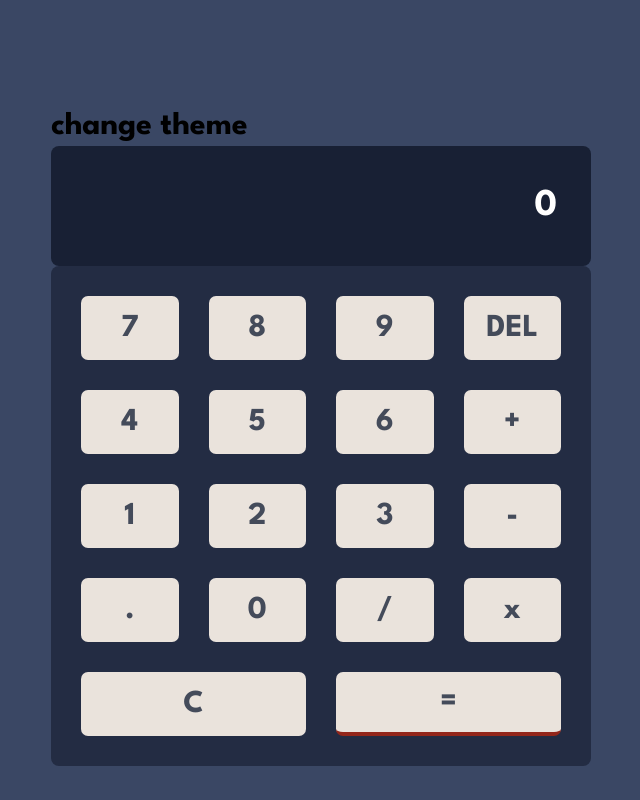
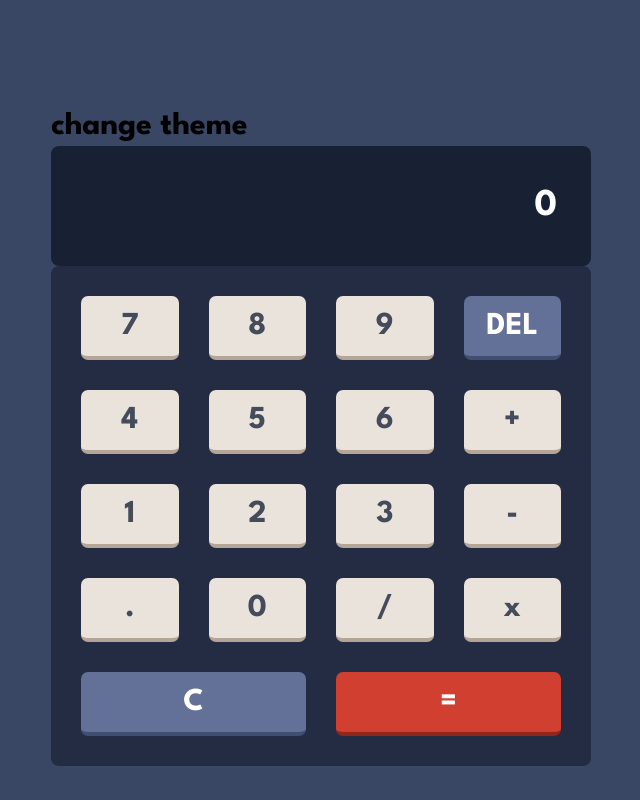
Before and after one commit to iskandar13abdurakhmonov/react-calculator, a React (Vite) app: page / in a window 1280 px wide. Shown: the whole page, without its empty margins (319-959 px from the left). Built offline with nearby package versions, Linux system fonts and the light colour scheme.

Commit message:
keys theme change done

```diff
--- a/src/components/Button.jsx
+++ b/src/components/Button.jsx
@@ -6,25 +6,31 @@ const Button = ({ value, onClick, theme }) => {
 
     return (
         <button
-            style={
-                theme === 'dark'
-                    ? {
-                          backgroundColor: 'hsl(30, 25%, 89%)',
-                          color: 'hsl(221, 14%, 31%)',
-                      }
-                    : theme === 'light'
-                    ? {
-                          backgroundColor: 'hsl(45, 7%, 89%)',
-                          color: 'hsl(60, 10%, 19%)',
-                      }
-                    : {
-                          backgroundColor: 'hsl(268, 47%, 21%)',
-                          color: 'hsl(52, 100%, 62%)',
-                      }
-            }
             className={`${styles.key} ${
                 value === '=' || value === 'C' ? styles.bottomKeys : ''
-            } ${value === '=' ? styles.keyRed : ''}`}
+            } ${
+                theme === 'dark'
+                    ? styles.darkKey
+                    : theme === 'light'
+                    ? styles.lightKey
+                    : styles.blueKey
+            } ${
+                value === '=' && theme === 'dark' ? styles.equalsDarkKey : ''
+            } ${value === 'C' && theme === 'dark' ? styles.resetDarkKey : ''} ${
+                value === 'DEL' && theme === 'dark' ? styles.deleteDarkKey : ''
+            } ${
+                value === '=' && theme === 'light' ? styles.equalsLightKey : ''
+            } ${
+                value === 'C' && theme === 'light' ? styles.resetLightKey : ''
+            } ${
+                value === 'DEL' && theme === 'light'
+                    ? styles.deleteLightKey
+                    : ''
+            } ${
+                value === '=' && theme === 'blue' ? styles.equalsBlueKey : ''
+            } ${value === 'C' && theme === 'blue' ? styles.resetBlueKey : ''} ${
+                value === 'DEL' && theme === 'blue' ? styles.deleteBlueKey : ''
+            }`}
             onClick={onClick}
         >
             {value}
--- a/src/components/Button.module.css
+++ b/src/components/Button.module.css
@@ -9,38 +9,76 @@
     border-radius: 7px;
 }
 
-.keyWhite {
+.darkKey {
+    background-color: hsl(30, 25%, 89%);
     color: hsl(221, 14%, 31%);
-    background-color: hsl(30, 25%, 89%);
     border-bottom: 4px solid hsl(28, 16%, 65%);
-    transition: 0.3s ease-in;
 }
 
-.keyWhite:hover {
-    background-color: hsl(0, 0%, 100%);
+.lightKey {
+    background-color: hsl(45, 7%, 89%);
+    color: hsl(60, 10%, 19%);
+    border-bottom: 4px solid hsl(35, 11%, 61%);
 }
 
-.keyBlue {
-    color: hsl(0, 0%, 100%);
-    text-transform: uppercase;
-    background-color: hsl(225, 21%, 49%);
-    border-bottom: 4px solid hsl(224, 28%, 35%);
-    transition: 0.3s ease-in;
+.blueKey {
+    background-color: hsl(268, 47%, 21%);
+    color: hsl(52, 100%, 62%);
+    border-bottom: 4px solid hsl(290, 70%, 36%);
 }
 
-.keyBlue:hover {
-    background-color: hsl(225, 51%, 76%);
+.equalsDarkKey {
+    background-color: hsl(6, 63%, 50%);
+    border-bottom: 4px solid hsl(6, 70%, 34%);
+    color: hsl(0, 0%, 100%);
 }
 
-.keyRed {
+.resetDarkKey {
+    background-color: hsl(225, 21%, 49%);
     color: hsl(0, 0%, 100%);
-    background-color: hsl(6, 63%, 50%);
-    border-bottom: 4px solid hsl(6, 70%, 34%);
-    transition: 0.3s ease-in;
+    border-bottom: 4px solid hsl(224, 28%, 35%);
 }
 
-.keyRed:hover {
-    background-color: hsl(6, 93%, 67%);
+.deleteDarkKey {
+    background-color: hsl(225, 21%, 49%);
+    color: hsl(0, 0%, 100%);
+    border-bottom: 4px solid hsl(224, 28%, 35%);
+}
+
+.equalsLightKey {
+    background-color: hsl(25, 98%, 40%);
+    border-bottom: 4px solid hsl(25, 99%, 27%);
+    color: hsl(0, 0%, 100%);
+}
+
+.resetLightKey {
+    background-color: hsl(185, 42%, 37%);
+    color: hsl(0, 0%, 100%);
+    border-bottom: 4px solid hsl(185, 58%, 25%);
+}
+
+.deleteLightKey {
+    background-color: hsl(185, 42%, 37%);
+    color: hsl(0, 0%, 100%);
+    border-bottom: 4px solid hsl(185, 58%, 25%);
+}
+
+.equalsBlueKey {
+    background-color: hsl(176, 100%, 44%);
+    border-bottom: 4px solid hsl(177, 92%, 70%);
+    color: hsl(198, 20%, 13%);
+}
+
+.resetBlueKey {
+    background-color: hsl(281, 89%, 26%);
+    color: hsl(0, 0%, 100%);
+    border-bottom: 4px solid hsl(285, 91%, 52%);
+}
+
+.deleteBlueKey {
+    background-color: hsl(281, 89%, 26%);
+    color: hsl(0, 0%, 100%);
+    border-bottom: 4px solid hsl(285, 91%, 52%);
 }
 
 .bottomKeys {
--- a/src/components/ButtonBox.jsx
+++ b/src/components/ButtonBox.jsx
@@ -4,14 +4,13 @@ import styles from './ButtonBox.module.css'
 const ButtonBox = ({ children, theme }) => {
     return (
         <div
-            style={
+            className={`${styles.bottom} ${
                 theme === 'dark'
-                    ? { backgroundColor: 'hsl(223, 31%, 20%)' }
+                    ? styles.dark
                     : theme === 'light'
-                    ? { backgroundColor: 'hsl(0, 5%, 81%)' }
-                    : { backgroundColor: 'hsl(268, 71%, 12%)' }
-            }
-            className={styles.bottom}
+                    ? styles.light
+                    : styles.blue
+            }`}
         >
             <div className={styles.numpad}>{children}</div>
         </div>
--- a/src/components/ButtonBox.module.css
+++ b/src/components/ButtonBox.module.css
@@ -2,6 +2,18 @@
   padding: 15px 15px 15px 15px;
   width: 100%;
   border-radius: 8px;
+}
+
+.dark {
+  background-color: hsl(223, 31%, 20%);
+}
+
+.light {
+  background-color: hsl(0, 5%, 81%);
+}
+
+.blue {
+  background-color: hsl(268, 71%, 12%);
 }
 
 .numpad {
```
